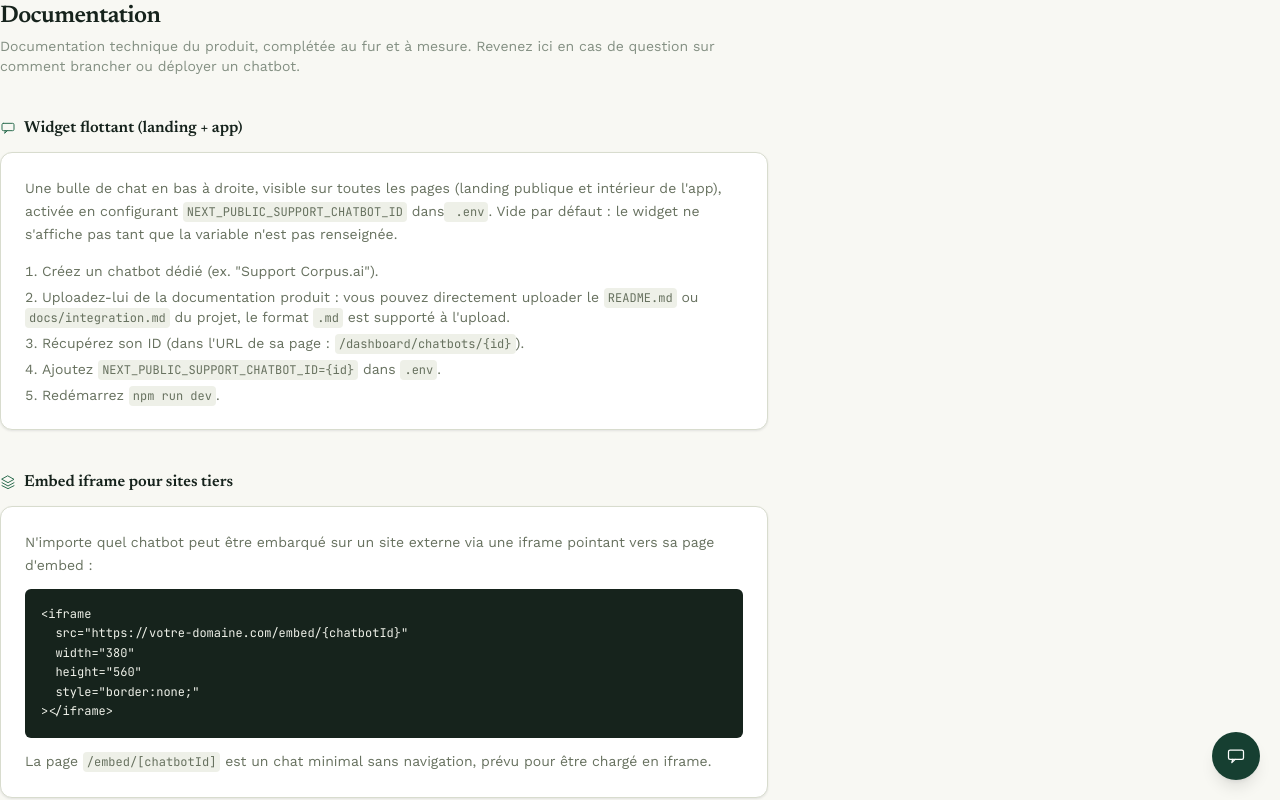
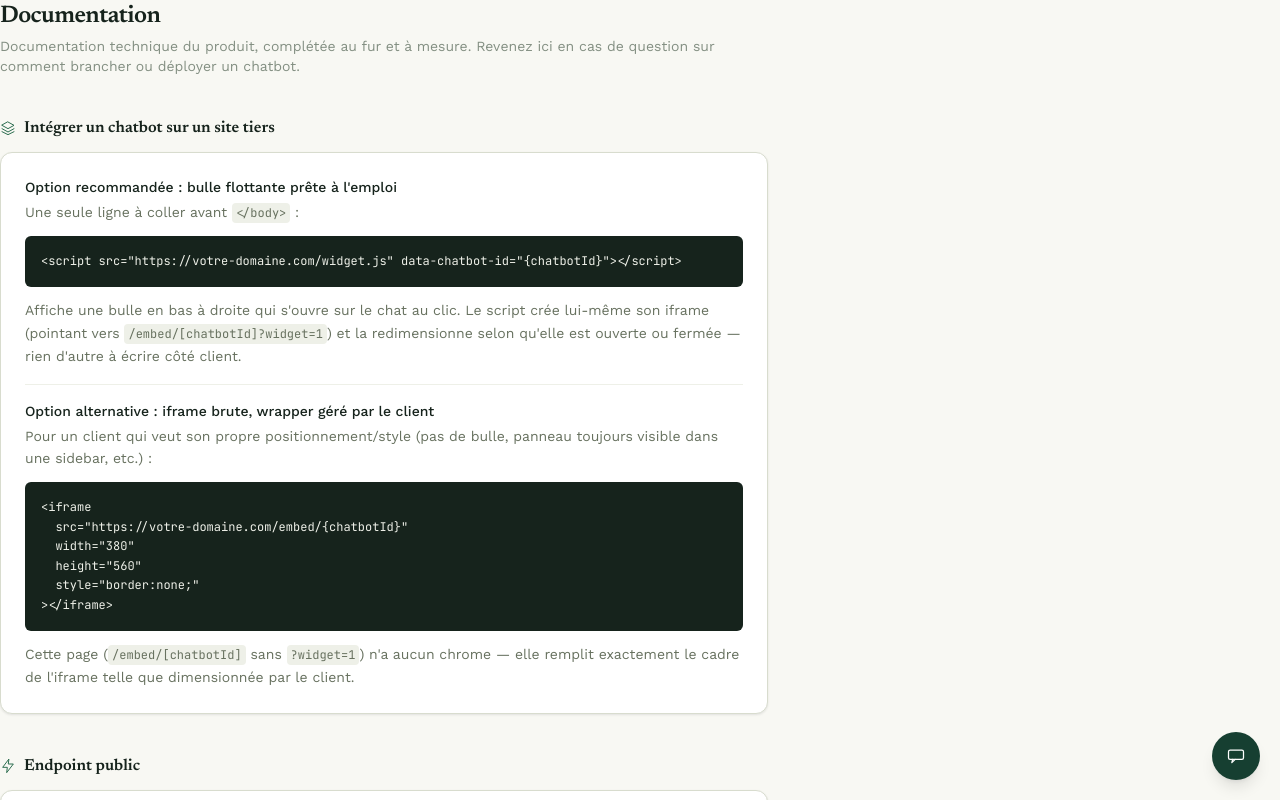
Before and after one commit to Explonentielle/rag-sass, a Next.js app: page /dashboard/docs in a window 1280 px wide. Shown: the top 800 px of the page. Built offline with nearby package versions, Linux system fonts and the light colour scheme; no server answers.

Commit message:
Trim internal-only widget setup section from client-facing docs page

```diff
--- a/app/dashboard/docs/page.tsx
+++ b/app/dashboard/docs/page.tsx
@@ -14,42 +14,33 @@ export default function DocsPage() {
 
       <section className="space-y-3">
         <h2 className="flex items-center gap-2 font-semibold text-slate-900">
-          <Icon className="h-4 w-4 text-brand-600">{ICONS.chat}</Icon>
-          Widget flottant (landing + app)
+          <Icon className="h-4 w-4 text-brand-600">{ICONS.layers}</Icon>
+          Intégrer un chatbot sur un site tiers
         </h2>
-        <Card className="p-6">
-          <p className="text-sm leading-relaxed text-slate-600">
-            Une bulle de chat en bas à droite, visible sur toutes les pages (landing publique et
-            intérieur de l'app), activée en configurant <code className="rounded bg-slate-100 px-1 py-0.5 text-xs">NEXT_PUBLIC_SUPPORT_CHATBOT_ID</code> dans
-            <code className="rounded bg-slate-100 px-1 py-0.5 text-xs"> .env</code>. Vide par défaut : le widget ne s'affiche pas tant que la variable n'est
-            pas renseignée.
+        <Card className="space-y-4 p-6">
+          <div>
+            <p className="text-sm font-medium text-slate-900">
+              Option recommandée : bulle flottante prête à l'emploi
             </p>
-          <ol className="mt-4 list-inside list-decimal space-y-1.5 text-sm text-slate-600">
-            <li>Créez un chatbot dédié (ex. "Support Corpus.ai").</li>
-            <li>
-              Uploadez-lui de la documentation produit : vous pouvez directement uploader le{' '}
-              <code className="rounded bg-slate-100 px-1 py-0.5 text-xs">README.md</code> ou{' '}
-              <code className="rounded bg-slate-100 px-1 py-0.5 text-xs">docs/integration.md</code>{' '}
-              du projet, le format <code className="rounded bg-slate-100 px-1 py-0.5 text-xs">.md</code> est supporté à l'upload.
-            </li>
-            <li>Récupérez son ID (dans l'URL de sa page : <code className="rounded bg-slate-100 px-1 py-0.5 text-xs">/dashboard/chatbots/&#123;id&#125;</code>).</li>
-            <li>
-              Ajoutez <code className="rounded bg-slate-100 px-1 py-0.5 text-xs">NEXT_PUBLIC_SUPPORT_CHATBOT_ID=&#123;id&#125;</code> dans <code className="rounded bg-slate-100 px-1 py-0.5 text-xs">.env</code>.
-            </li>
-            <li>Redémarrez <code className="rounded bg-slate-100 px-1 py-0.5 text-xs">npm run dev</code>.</li>
-          </ol>
-        </Card>
-      </section>
-
-      <section className="space-y-3">
-        <h2 className="flex items-center gap-2 font-semibold text-slate-900">
-          <Icon className="h-4 w-4 text-brand-600">{ICONS.layers}</Icon>
-          Embed iframe pour sites tiers
-        </h2>
-        <Card className="p-6">
-          <p className="text-sm leading-relaxed text-slate-600">
-            N'importe quel chatbot peut être embarqué sur un site externe via une iframe pointant
-            vers sa page d'embed :
+            <p className="mt-1 text-sm leading-relaxed text-slate-600">
+              Une seule ligne à coller avant <code className="rounded bg-slate-100 px-1 py-0.5 text-xs">&lt;/body&gt;</code> :
+            </p>
+            <pre className="mt-3 overflow-x-auto rounded-md bg-slate-900 p-4 text-xs leading-relaxed text-slate-100">
+{`<script src="https://votre-domaine.com/widget.js" data-chatbot-id="{chatbotId}"></script>`}
+            </pre>
+            <p className="mt-3 text-sm leading-relaxed text-slate-600">
+              Affiche une bulle en bas à droite qui s'ouvre sur le chat au clic. Le script crée
+              lui-même son iframe (pointant vers <code className="rounded bg-slate-100 px-1 py-0.5 text-xs">/embed/[chatbotId]?widget=1</code>) et la
+              redimensionne selon qu'elle est ouverte ou fermée — rien d'autre à écrire côté client.
+            </p>
+          </div>
+          <div className="border-t border-slate-100 pt-4">
+            <p className="text-sm font-medium text-slate-900">
+              Option alternative : iframe brute, wrapper géré par le client
+            </p>
+            <p className="mt-1 text-sm leading-relaxed text-slate-600">
+              Pour un client qui veut son propre positionnement/style (pas de bulle, panneau
+              toujours visible dans une sidebar, etc.) :
             </p>
             <pre className="mt-3 overflow-x-auto rounded-md bg-slate-900 p-4 text-xs leading-relaxed text-slate-100">
 {`<iframe
@@ -60,9 +51,10 @@ export default function DocsPage() {
 ></iframe>`}
             </pre>
             <p className="mt-3 text-sm leading-relaxed text-slate-600">
-            La page <code className="rounded bg-slate-100 px-1 py-0.5 text-xs">/embed/[chatbotId]</code> est un chat minimal sans navigation, prévu pour
-            être chargé en iframe.
+              Cette page (<code className="rounded bg-slate-100 px-1 py-0.5 text-xs">/embed/[chatbotId]</code> sans <code className="rounded bg-slate-100 px-1 py-0.5 text-xs">?widget=1</code>) n'a aucun chrome — elle
+              remplit exactement le cadre de l'iframe telle que dimensionnée par le client.
             </p>
+          </div>
         </Card>
       </section>
 
@@ -75,7 +67,8 @@ export default function DocsPage() {
           <p className="text-sm leading-relaxed text-slate-600">
             <code className="rounded bg-slate-100 px-1 py-0.5 text-xs">POST /api/public-chat</code> : même pipeline RAG que le chat authentifié
             (<code className="rounded bg-slate-100 px-1 py-0.5 text-xs">/api/chat</code>), mais sans vérification de session. Utilisé par le widget
-            flottant et par <code className="rounded bg-slate-100 px-1 py-0.5 text-xs">/embed/[chatbotId]</code>.
+            flottant interne, par <code className="rounded bg-slate-100 px-1 py-0.5 text-xs">/embed/[chatbotId]</code> et par le mode bulle
+            (<code className="rounded bg-slate-100 px-1 py-0.5 text-xs">?widget=1</code>, voir <code className="rounded bg-slate-100 px-1 py-0.5 text-xs">widget.js</code> ci-dessus).
           </p>
         </Card>
       </section>
```
Lines whose indentation alone changed are shown as unchanged.
